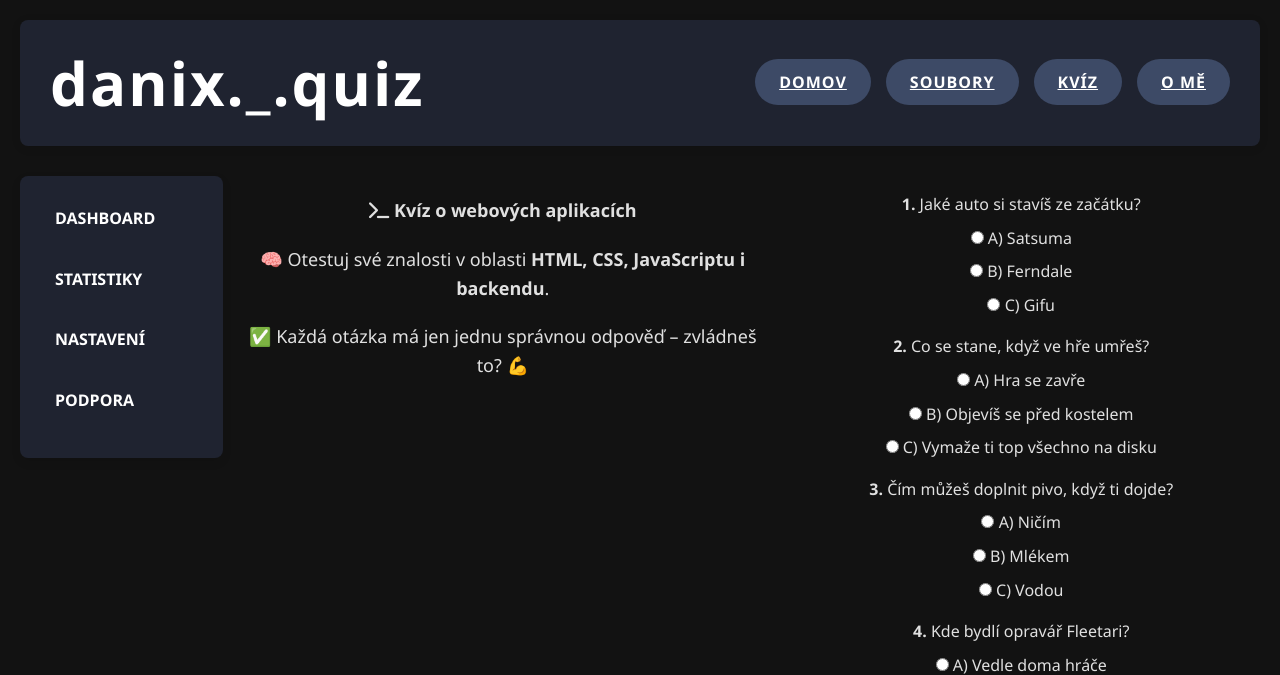
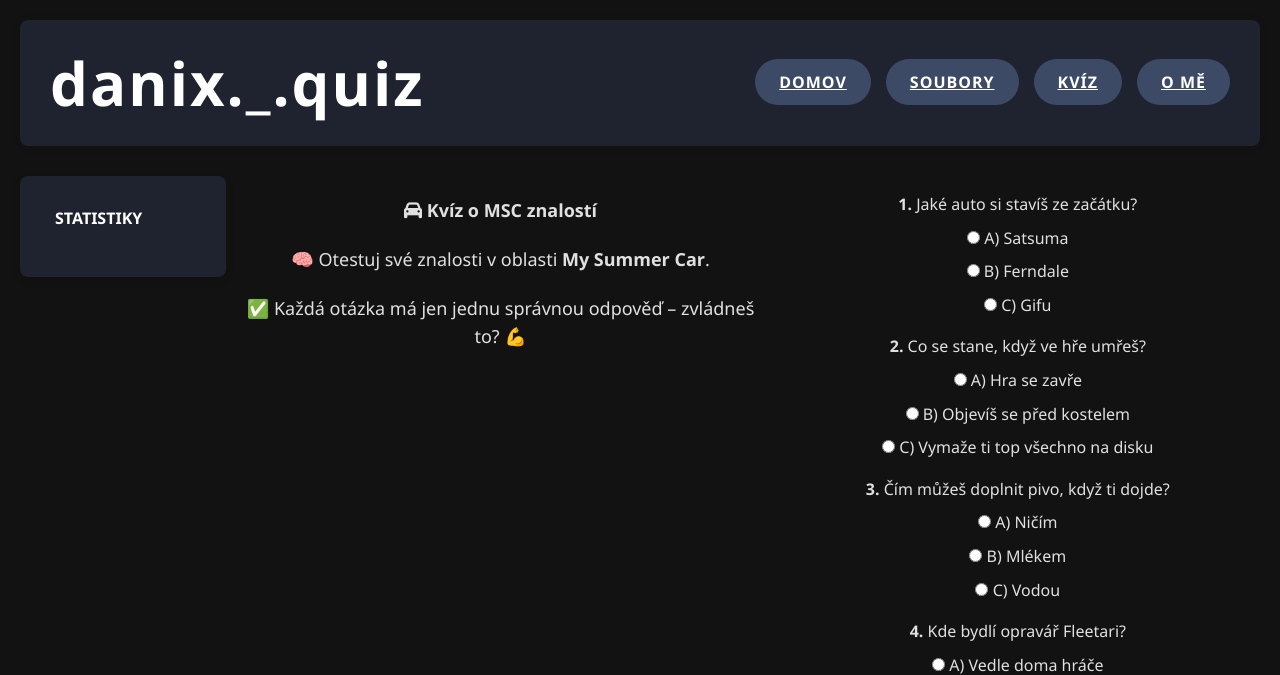
Before and after one commit to danix-codes/ITStep, a Flask app: page /quiz in a window 1280 px wide. Shown: the top 675 px of the page. Run offline with Flask 3, Linux system fonts and the light colour scheme.

Commit message:
Final update dneška - upravy UI - uprava sidebaru

```diff
--- a/PYTHON/Webappky v Pythonu/01_WEB/templates/home.html
+++ b/PYTHON/Webappky v Pythonu/01_WEB/templates/home.html
@@ -11,8 +11,7 @@
             display: flex;
             gap: 20px;
             margin-top: 30px;
-        }
-
+				}
         .sidebar {
             width: 18%;
             background-color: #1f2330;
@@ -69,9 +68,7 @@
     <!-- Sidebar -->
     <div class="sidebar">
         <ul class="sidebar-nav">
-            <li><a href="#">Dashboard</a></li>
             <li><a href="#">Statistiky</a></li>
-            <li><a href="#">Nastavení</a></li>
             <li><a href="#">Podpora</a></li>
         </ul>
     </div>
--- a/PYTHON/Webappky v Pythonu/01_WEB/templates/quiz.html
+++ b/PYTHON/Webappky v Pythonu/01_WEB/templates/quiz.html
@@ -141,18 +141,15 @@
     <!-- Sidebar -->
     <div class="sidebar">
         <ul class="sidebar-nav">
-            <li><a href="#">Dashboard</a></li>
             <li><a href="#">Statistiky</a></li>
-            <li><a href="#">Nastavení</a></li>
-            <li><a href="#">Podpora</a></li>
         </ul>
     </div>
 <!-- Úvod ke kvízu -->
 <div class="prispevky">
     <center>
         <div class="prispevek">
-            <h2 class="text"><i class="fa fa-terminal"></i> Kvíz o webových aplikacích</h2>
-            <p class="text">🧠 Otestuj své znalosti v oblasti <strong>HTML, CSS, JavaScriptu i backendu</strong>.</p>
+            <h2 class="text"><i class="fa fa-car"></i> Kvíz o MSC znalostí</h2>
+            <p class="text">🧠 Otestuj své znalosti v oblasti <strong>My Summer Car</strong>.</p>
             <p class="text">✅ Každá otázka má jen jednu správnou odpověď – zvládneš to? 💪</p>
         </div>
     </center>
--- a/PYTHON/Webappky v Pythonu/01_WEB/templates/repo.html
+++ b/PYTHON/Webappky v Pythonu/01_WEB/templates/repo.html
@@ -82,7 +82,6 @@
         <!-- Sidebar -->
         <div class="sidebar">
             <ul class="sidebar-nav">
-                <li><a href="#">Dashboard</a></li>
                 <li><a href="#">Statistiky</a></li>
                 <li><a href="#">Nastavení</a></li>
                 <li><a href="#">Podpora</a></li>
```
Also changed, not shown: PYTHON/Webappky v Pythonu/01_WEB/templates/about.html (+2 -5 lines).
